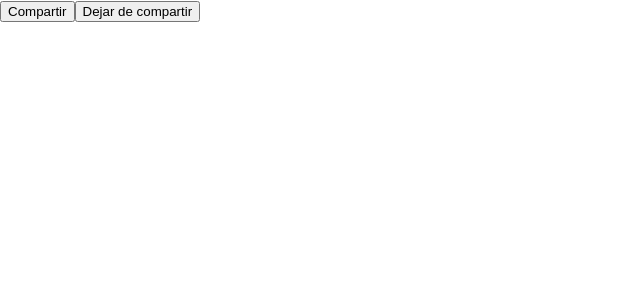
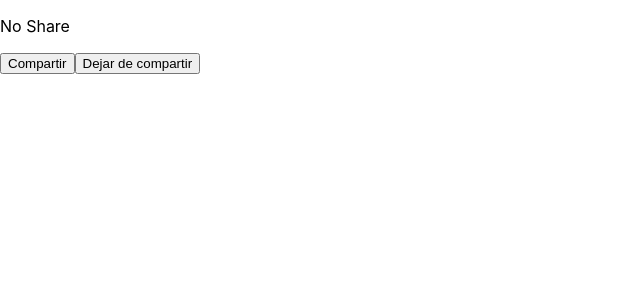
Before and after one commit to Rodevp/react-repase, a React (Vite) app: page / in a window 1280 px wide. Shown: the top 300 px of the page, without its empty margins (0-640 px from the left). Built offline with nearby package versions, Linux system fonts and the light colour scheme.

Commit message:
renderizado condicional

```diff
--- a/src/main.jsx
+++ b/src/main.jsx
@@ -106,6 +106,9 @@ class ShareScreen extends React.Component {
     return (
       <div>
         {  this.state.isShare && <ShareMessage />   }
+        {
+          this.state.isShare ? <ShareMessage /> : <p>No Share</p>
+        }
         <button onClick={this.share}>Compartir</button>
         <button onClick={this.closeScreen}>Dejar de compartir</button>
       </div>
```
